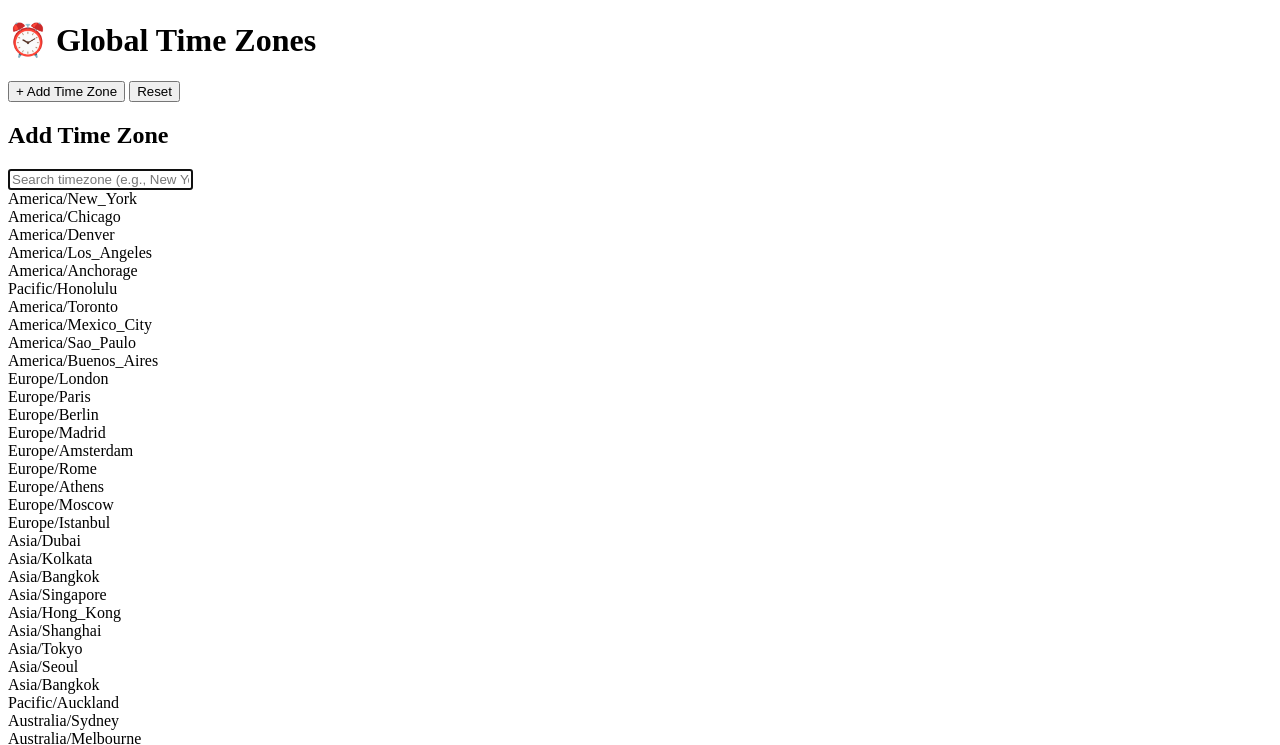
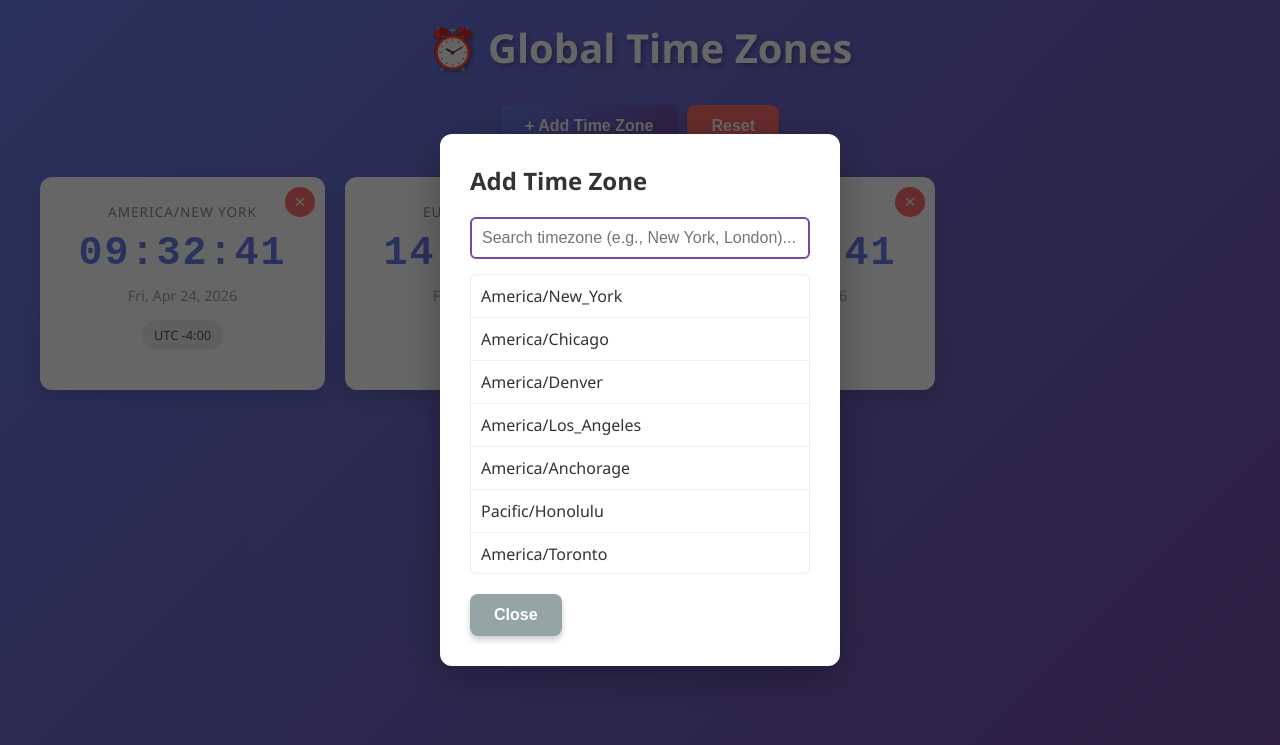
Before and after one commit to hammadshakeelai/Visualizers, a plain HTML site: page timezone-clock.html in a window 1280 px wide. Both pictures are taken after a click on the button "+ Add Time Zone". Shown: the top 745 px of the page. Drawn offline with Linux system fonts and the light colour scheme.

Commit message:
Add timezone-clock.css file with clock styles

```diff
--- a/timezone-clock.css
+++ b/timezone-clock.css
@@ -1,43 +1,251 @@
-.timezone-clock {
-    font-family: 'Arial', sans-serif;
-    background-color: #f4f4f4;
-    border: 1px solid #dcdcdc;
-    border-radius: 5px;
-    padding: 20px;
-    text-align: center;
-    box-shadow: 0 4px 8px rgba(0, 0, 0, 0.1);
-    max-width: 300px;
-    margin: auto;
+* {
+    margin: 0;
+    padding: 0;
+    box-sizing: border-box;
 }
 
-.timezone-clock h1 {
-    font-size: 24px;
+body {
+    font-family: 'Segoe UI', Tahoma, Geneva, Verdana, sans-serif;
+    background: linear-gradient(135deg, #667eea 0%, #764ba2 100%);
+    min-height: 100vh;
+    padding: 20px;
     color: #333;
 }
 
-.timezone-clock p {
-    font-size: 18px;
-    color: #666;
+.container {
+    max-width: 1200px;
+    margin: 0 auto;
 }
 
-.timezone-clock .time {
-    font-size: 32px;
-    color: #000;
-    font-weight: bold;
+h1 {
+    text-align: center;
+    color: white;
+    font-size: 2.5rem;
+    margin-bottom: 30px;
+    text-shadow: 2px 2px 4px rgba(0, 0, 0, 0.3);
 }
 
-@media (max-width: 600px) {
-    .timezone-clock {
-        padding: 15px;
-        max-width: 90%;
+.controls {
+    display: flex;
+    gap: 10px;
+    justify-content: center;
+    margin-bottom: 30px;
+    flex-wrap: wrap;
+}
+
+.btn {
+    padding: 12px 24px;
+    border: none;
+    border-radius: 8px;
+    font-size: 1rem;
+    cursor: pointer;
+    transition: all 0.3s ease;
+    font-weight: 600;
+    box-shadow: 0 4px 6px rgba(0, 0, 0, 0.2);
+}
+
+.btn-add {
+    background: linear-gradient(135deg, #667eea 0%, #764ba2 100%);
+    color: white;
+}
+
+.btn-add:hover {
+    transform: translateY(-2px);
+    box-shadow: 0 6px 12px rgba(0, 0, 0, 0.3);
+}
+
+.btn-reset {
+    background: #ff6b6b;
+    color: white;
+}
+
+.btn-reset:hover {
+    background: #ff5252;
+    transform: translateY(-2px);
+}
+
+.btn-cancel {
+    background: #95a5a6;
+    color: white;
+}
+
+.btn-cancel:hover {
+    background: #7f8c8d;
+}
+
+.timezone-modal {
+    display: none;
+    position: fixed;
+    top: 0;
+    left: 0;
+    width: 100%;
+    height: 100%;
+    background: rgba(0, 0, 0, 0.6);
+    z-index: 1000;
+    align-items: center;
+    justify-content: center;
+}
+
+.timezone-modal.active {
+    display: flex;
+}
+
+.modal-content {
+    background: white;
+    border-radius: 12px;
+    padding: 30px;
+    max-width: 400px;
+    width: 90%;
+    box-shadow: 0 10px 40px rgba(0, 0, 0, 0.3);
+}
+
+.modal-content h2 {
+    margin-bottom: 20px;
+    color: #333;
+}
+
+#timezone-search {
+    width: 100%;
+    padding: 10px;
+    margin-bottom: 15px;
+    border: 2px solid #667eea;
+    border-radius: 6px;
+    font-size: 1rem;
+    transition: border-color 0.3s;
+}
+
+#timezone-search:focus {
+    outline: none;
+    border-color: #764ba2;
+}
+
+.timezone-list {
+    max-height: 300px;
+    overflow-y: auto;
+    margin-bottom: 20px;
+    border: 1px solid #ecf0f1;
+    border-radius: 6px;
+}
+
+.timezone-item {
+    padding: 10px;
+    cursor: pointer;
+    transition: background 0.2s;
+    border-bottom: 1px solid #ecf0f1;
+}
+
+.timezone-item:hover {
+    background: #f0f7ff;
+}
+
+.timezone-item:last-child {
+    border-bottom: none;
+}
+
+.clocks-container {
+    display: grid;
+    grid-template-columns: repeat(auto-fill, minmax(280px, 1fr));
+    gap: 20px;
+    margin-top: 30px;
+}
+
+.clock {
+    background: white;
+    border-radius: 12px;
+    padding: 25px;
+    box-shadow: 0 8px 20px rgba(0, 0, 0, 0.15);
+    text-align: center;
+    transition: transform 0.3s, box-shadow 0.3s;
+    position: relative;
+}
+
+.clock:hover {
+    transform: translateY(-5px);
+    box-shadow: 0 12px 30px rgba(0, 0, 0, 0.25);
+}
+
+.clock-timezone {
+    font-size: 0.85rem;
+    color: #7f8c8d;
+    text-transform: uppercase;
+    letter-spacing: 1px;
+    margin-bottom: 10px;
+}
+
+.clock-time {
+    font-size: 2.5rem;
+    font-weight: bold;
+    color: #667eea;
+    font-family: 'Courier New', monospace;
+    letter-spacing: 2px;
+    margin-bottom: 10px;
+}
+
+.clock-date {
+    font-size: 0.9rem;
+    color: #95a5a6;
+    margin-bottom: 15px;
+}
+
+.clock-offset {
+    font-size: 0.8rem;
+    background: #ecf0f1;
+    padding: 6px 12px;
+    border-radius: 20px;
+    display: inline-block;
+    color: #555;
+    margin-bottom: 15px;
+}
+
+.clock-remove {
+    position: absolute;
+    top: 10px;
+    right: 10px;
+    background: #ff6b6b;
+    color: white;
+    border: none;
+    border-radius: 50%;
+    width: 30px;
+    height: 30px;
+    cursor: pointer;
+    font-size: 1.2rem;
+    display: flex;
+    align-items: center;
+    justify-content: center;
+    transition: background 0.3s, transform 0.3s;
+}
+
+.clock-remove:hover {
+    background: #ff5252;
+    transform: scale(1.1);
+}
+
+.empty-state {
+    grid-column: 1 / -1;
+    text-align: center;
+    padding: 60px 20px;
+    color: white;
+}
+
+.empty-state p {
+    font-size: 1.2rem;
+    margin-bottom: 20px;
+}
+
+@media (max-width: 768px) {
+    h1 {
+        font-size: 1.8rem;
     }
-    .timezone-clock h1 {
-        font-size: 20px;
+
+    .clocks-container {
+        grid-template-columns: 1fr;
     }
-    .timezone-clock p {
-        font-size: 16px;
+
+    .clock-time {
+        font-size: 2rem;
     }
-    .timezone-clock .time {
-        font-size: 24px;
+
+    .modal-content {
+        padding: 20px;
     }
 }
```
